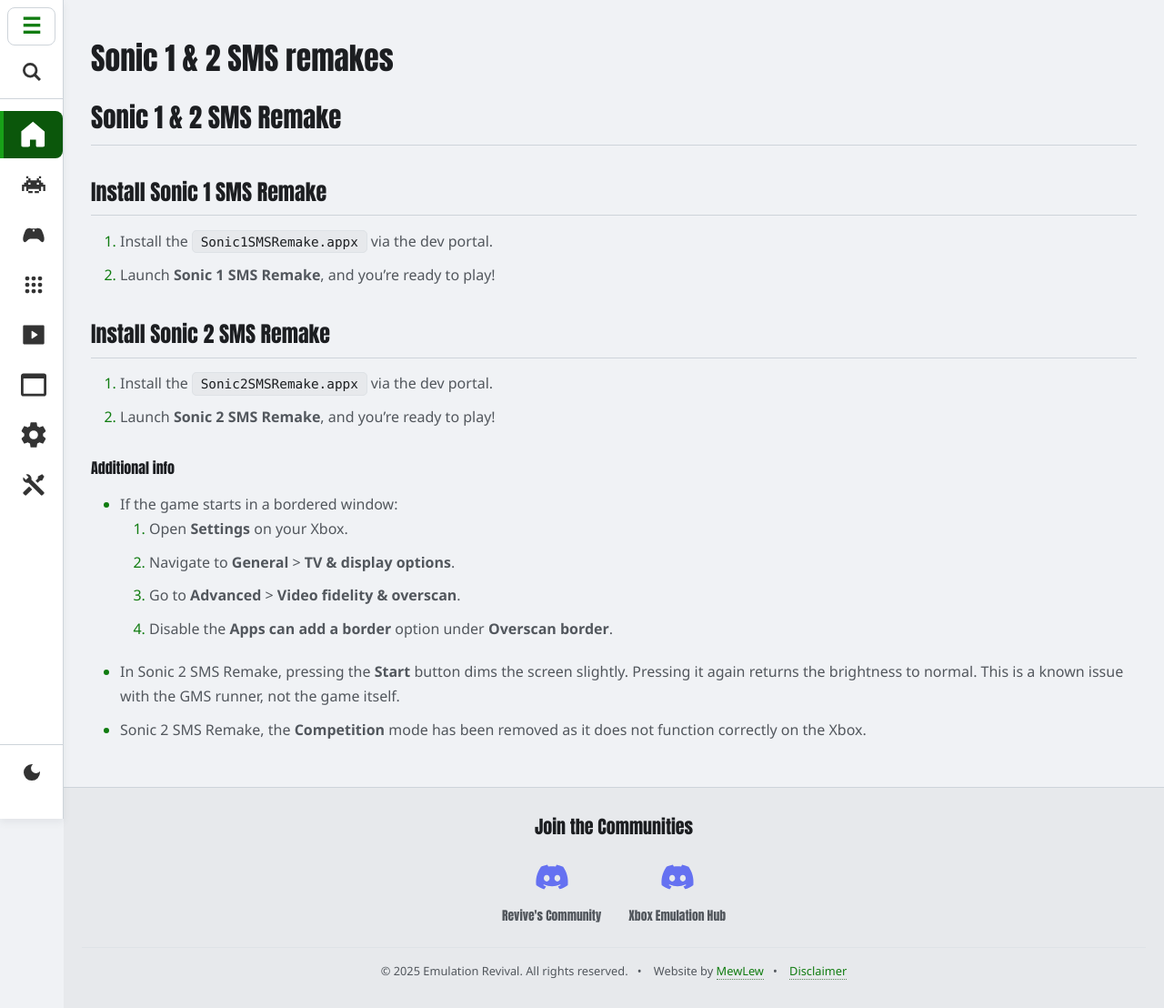
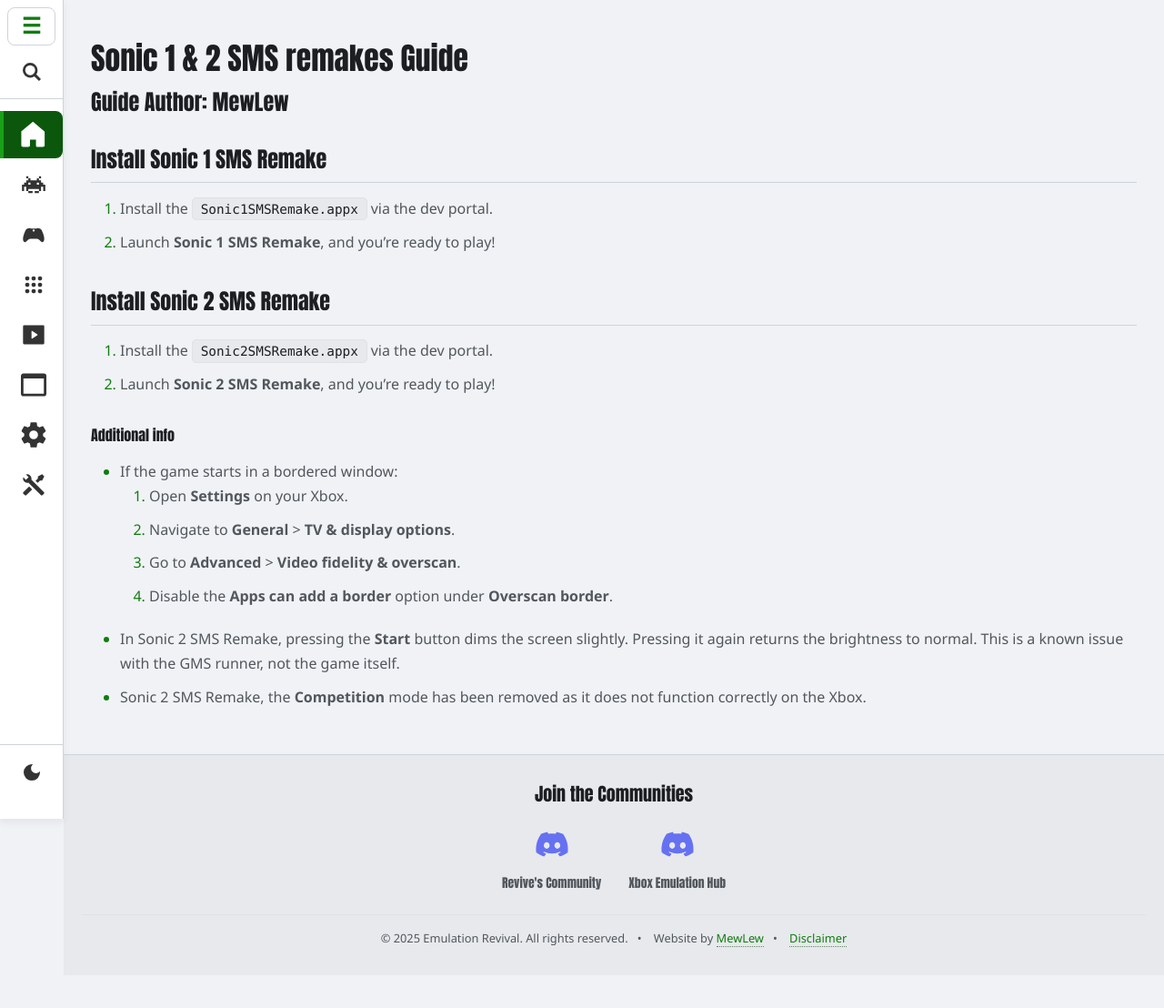
Before and after one commit to EmulationRevival/emulationrevival.github.io, a Jekyll site: the page built from guides/ports/sonicsms.md, in a window 1280 px wide. Shown: the whole page at 91% size. Built offline with Jekyll 4.4.1, drawn with Linux system fonts in a browser that asks for light colours; after the commit the page ends 1072 px from its top, so only the background shows below that.

Commit message:
Update sonicsms.md

```diff
--- a/guides/ports/sonicsms.md
+++ b/guides/ports/sonicsms.md
@@ -1,11 +1,10 @@
 ---
 layout: template
-title: "Sonic 1 & 2 SMS remakes"
+title: "Sonic 1 & 2 SMS remakes Guide"
 permalink: /guides/ports/sonicsms-guide/
 description: "A guide for setting up Sonic 1 & 2 SMS remakes on dev mode."
+author: "MewLew"
 ---
-
-## Sonic 1 & 2 SMS Remake
 
 ### Install Sonic 1 SMS Remake
 1. Install the `Sonic1SMSRemake.appx` via the dev portal.
```
